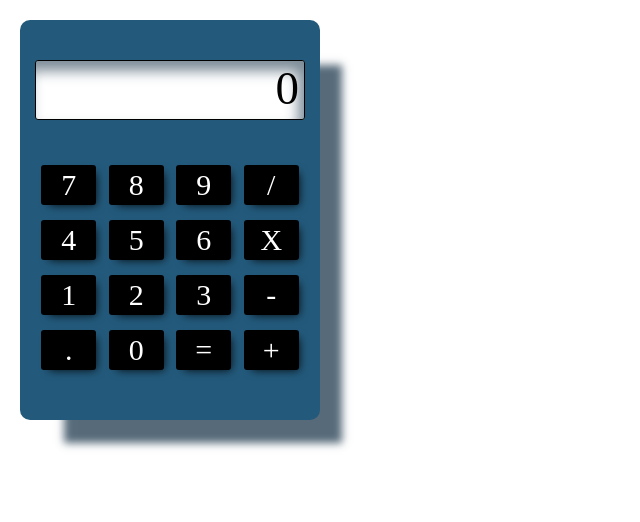
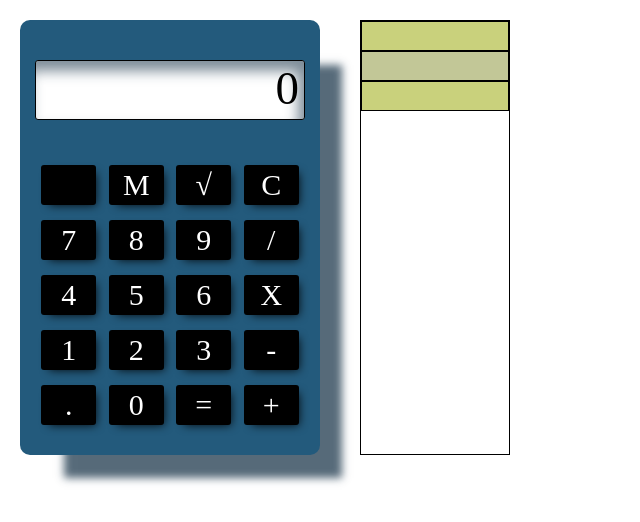
Before and after one commit to Desmond-Fenus/calc, a plain HTML site: page index.html in a window 1280 px wide. Shown: the whole page, without its empty margins (0-640 px from the left). Drawn offline with Linux system fonts and the light colour scheme.

Commit message:
added reset

```diff
--- a/css/main.css
+++ b/css/main.css
@@ -1,6 +1,10 @@
 body {
     padding-top: 20px;
     padding-left: 20px;
+}
+
+.main {
+    display: flex;
 }
 
 .calculator {
@@ -8,10 +12,11 @@ body {
     display: flex;
     flex-direction: column;
     width: 300px;
-    height: 400px;
+   /*  height: 430px; */
     border-radius: 10px;
     background-color: rgb(35, 90, 124);
     box-shadow: 33px 34px 8px -11px rgba(34, 60, 80, 0.76);
+    margin-right: 40px;
 }
 .calculator__output {
     border: 1px solid #000;
@@ -23,6 +28,7 @@ body {
     box-shadow: -6px 10px 13px 0px rgba(34, 60, 80, 0.59) inset;
     font-size: 47px;
     text-align: end;
+    overflow: hidden;
 }
 /* .calculator__buttons {
 
@@ -56,3 +62,26 @@ body {
 .but-style:disabled{
     background-color: rgba(49, 48, 48, 0.981);
 }
+
+
+.result-field {
+    border: 1px solid #000;
+    width: 150px;
+    display: flex;
+    flex-direction: column;
+}
+
+.result-field__row {
+    height: 30px;
+    border: 1px solid #000;
+    font-size: 25px;
+    text-align: end;
+}
+
+.result-field__row:nth-child(odd) {
+    background-color: rgba(152, 168, 7, 0.525);
+}
+
+.result-field__row:nth-child(even) {
+    background-color: rgba(140, 149, 57, 0.525);
+}
--- a/index.html
+++ b/index.html
@@ -11,11 +11,18 @@
 </head>
 
 <body>
+    <div class="main">
         <div class="calculator">
             <div class="calculator__output">
                 0
             </div>
             <div class="calculator__buttons">
+                <div class="row">
+                    <button class="but-style" num="7"></button>
+                    <button class="but-style" num="8">M</button>
+                    <button class="but-style" num="9">&#8730</button>
+                    <button class="but-style" oper="/">C</button>
+                </div>
                 <div class="row">
                     <button class="but-style" num="7">7</button>
                     <button class="but-style" num="8">8</button>
@@ -42,7 +49,12 @@
                 </div>
             </div>
         </div>
-
+        <div class="result-field">
+            <div class="result-field__row"></div>
+            <div class="result-field__row"></div>
+            <div class="result-field__row"></div>
+        </div>
+    </div>
 
 </body>
 <script src="js/script.js"></script>
--- a/js/script.js
+++ b/js/script.js
@@ -20,13 +20,14 @@ class Calculator {
     resultStory = [];
 
     inputNumber(value) {
-        if (this.secondNumber.replace(".", "").length >= this.maxDur && this.firstNumber.replace(".", "").length >= this.maxDur) return;
         if (this.operation) {
+            if (this.secondNumber.replace(".", "").length >= this.maxDur) return;
             if (value === "." && this.secondNumber.includes(".")) return;
             this.secondNumber = this.secondNumber + value;
             return
         }
         if (this.resultStory.length != 0) return
+        if (this.firstNumber.replace(".", "").length >= this.maxDur) return;
         if (value === "." && this.firstNumber.includes(".")) return;
         this.firstNumber = this.firstNumber + value;
 
```
Lines whose indentation alone changed are shown as unchanged.
